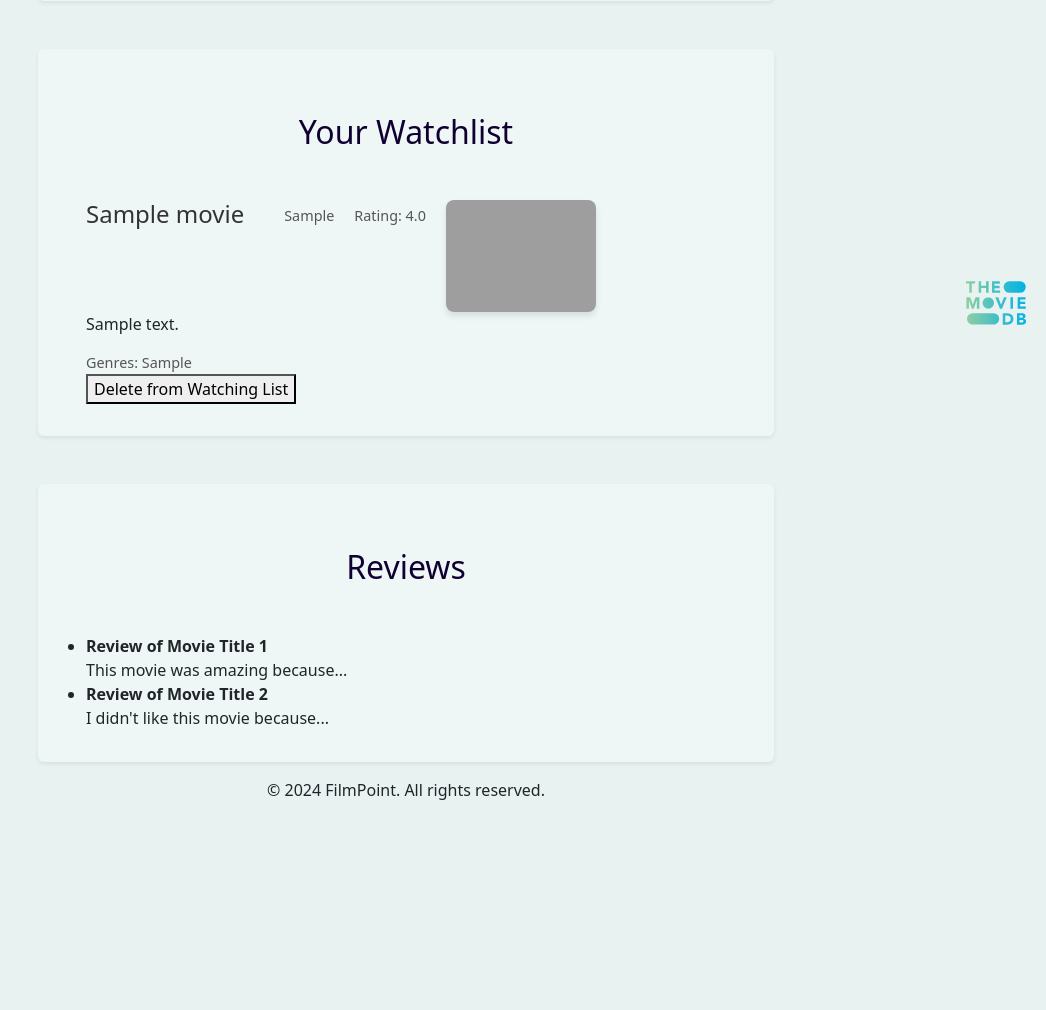
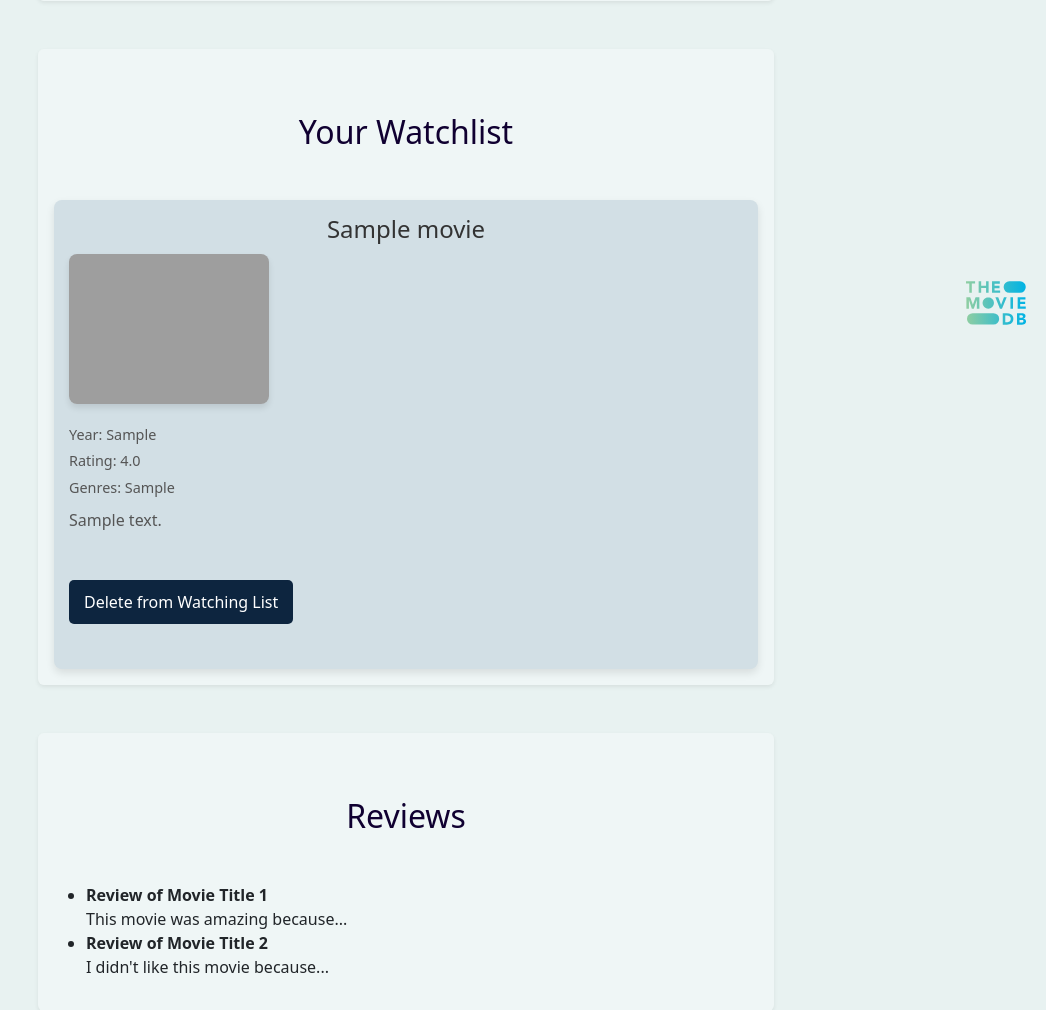
Before and after one commit to makarovadaria/film-point, a Django app: page /profile/ in a window 1280 px wide. Shown: the part 447-1457 px from the top of the page, without its empty margins (234-1280 px from the left). Before the commit the page ends 1247 px from the top, so only its background shows below. Run offline with Django 5.2, Linux system fonts and the light colour scheme; a user stored in the database is signed in; tables that the repository leaves empty hold one stand-in row (values such as "Sample post"); grey boxes are pictures that could not be loaded.

Commit message:
Triin 21.08

```diff
--- a/templates/events/base.html
+++ b/templates/events/base.html
@@ -36,7 +36,8 @@ h2 {
 
 .btn-custom {
             background-color: #3dd1e7;
-
+            margin-bottom: 30px;
+            margin-top: 30px;
         }
 
 
@@ -56,8 +57,8 @@ h2 {
 }
 
 .movie-image {
-    width: 150px; /* Fixed width for the movie image */
-    height: auto; /* Maintain aspect ratio */
+    width: auto; /* Fixed width for the movie image */
+    height: 400px; /* Maintain aspect ratio */
     border-radius: 8px; /* Rounded corners for the image */
     box-shadow: 0 4px 6px rgba(0, 0, 0, 0.1); /* Add shadow to the image */
 }
@@ -106,6 +107,62 @@ h2 {
     bottom: 20px;
     right: 20px;
   }
+
+.movie-list {
+    display: flex;
+    flex-direction: column;
+    gap: 20px; /* Space between each movie box */
+}
+
+.movie-box {
+    background-color: #d2dfe5;
+    border-radius: 8px;
+    padding: 15px;
+    box-shadow: 0 4px 8px rgba(0, 0, 0, 0.1);
+}
+
+.movie-title {
+    font-size: 1.5em;
+    margin-bottom: 10px;
+}
+
+.movie-image {
+    width: 100%;
+    max-width: 200px;
+    height: auto;
+    border-radius: 8px;
+    margin-bottom: 15px;
+}
+
+.movie-details {
+    margin-bottom: 15px;
+}
+
+.movie-year,
+.movie-rating,
+.movie-genre {
+    margin-bottom: 5px;
+}
+
+.movie-description {
+    margin-top: 10px;
+    color: #555;
+    line-height: 1.6;
+}
+
+.btn-custom {
+    background-color: #0d253f;
+    color: #fff;
+    border: none;
+    padding: 10px 15px;
+    border-radius: 5px;
+    cursor: pointer;
+    transition: background-color 0.3s ease;
+}
+
+.btn-custom:hover {
+    background-color: #d2dfe5;
+}
 
  </style>
 
--- a/templates/events/profile.html
+++ b/templates/events/profile.html
@@ -24,35 +24,35 @@
     <div class="container mt-5">
         <div class="row justify-content-center">
             <div class="col-md-8">
-
                 <div class="card shadow-sm" style="background-color: rgba(255, 255, 255, 0.3); border: none;">
                     <div class="card-body">
                         <h2>Your Watchlist</h2>
-        <ul class="movie-list">
+                        <div class="movie-list">
                             {% for movie in movies %}
-                <div class="movie-content">
+                                <div class="movie-box">
                                     <h2 class="movie-title">{{ movie.name }}</h2>
-                    <br>
-                <div class="movie-year">{{ movie.year }}</div>
+                                    <img src="https://image.tmdb.org/t/p/w500{{ movie.image }}" alt="{{ movie.name }}" class="movie-image">
+                                    <div class="movie-details">
+                                        <div class="movie-year">Year: {{ movie.year }}</div>
                                         <div class="movie-rating">Rating: {{ movie.rating }}</div>
-                <img src="https://image.tmdb.org/t/p/w500{{ movie.image }}" alt="{{ movie.name }}" class="movie-image">
+                                        <div class="movie-genre">Genres: {{ movie.genre }}</div>
+                                        <p class="movie-description">{{ movie.description }}</p>
                                     </div>
-            <div class="movie-info">
-                <p>{{ movie.description }}</p>
-            </div>
-            <div class="movie-genre">Genres: {{ movie.genre }}</div>
                                     <form id="watchlistForm-{{ movie.movie_id }}" method="POST" action="{% url 'delete_from_watchlist' %}">
                                         {% csrf_token %}
                                         <input type="hidden" name="movie_id" value="{{ movie.movie_id }}">
-                        <button id="watchlistButton-{{ movie.movie_id }}" type="submit">
+                                        <button id="watchlistButton-{{ movie.movie_id }}" type="submit" class="btn btn-custom">
                                             Delete from Watching List
                                         </button>
                                     </form>
+                                </div>
                             {% empty %}
-                <li>No movies in your watchlist.</li>
+                                <p>No movies in your watchlist.</p>
                             {% endfor %}
-        </ul>
-
+                        </div>
+                    </div>
+                </div>
+            </div>
         </div>
     </div>
 </div>
--- a/templates/events/recommendation.html
+++ b/templates/events/recommendation.html
@@ -32,7 +32,7 @@
                                     <input type="hidden" name="movie_rating" value="{{ movie.rating }}">
                                     <input type="hidden" name="movie_description" value="{{ movie.description }}">
                                     <input type="hidden" name="movie_genre" value="{{ movie.genre }}">
-                                    <button class="btn btn-custom" id="watchlistButton-{{ movie.movie_id }}" type="button" onclick="addToWatchlist({{ movie.movie_id }})">
+                                    <button class="btn btn-light" id="watchlistButton-{{ movie.movie_id }}" type="button" onclick="addToWatchlist({{ movie.movie_id }})">
                                         Add to Watching List
                                     </button>
                                 </form>
```
Also changed, not shown: static/film-point/star.png (deleted). Lines whose indentation alone changed are shown as unchanged.
